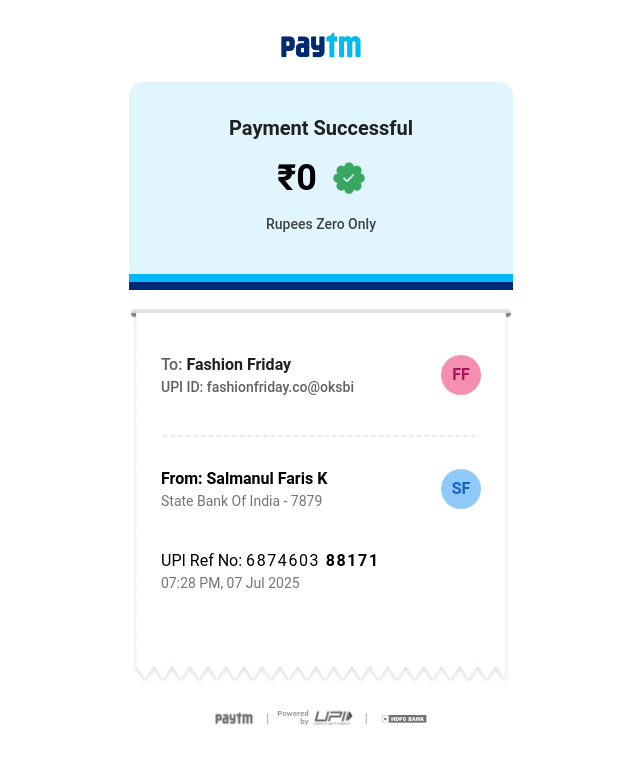
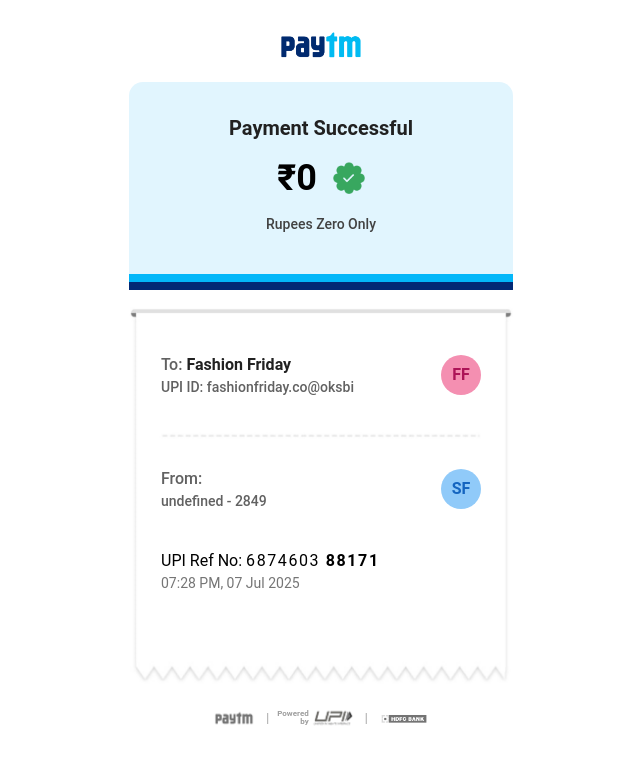
Before and after one commit to ajmalfaris11/Fake-Pay, a React (Vite) app: page /success/paytm in a window 1280 px wide. Shown: the top 764 px of the page, without its empty margins (319-959 px from the left). Built offline with nearby package versions, Linux system fonts and the light colour scheme.

Commit message:
make dinamic change one paytm From details and improve design orginality

```diff
--- a/src/pages/PaytmSuccessPage.jsx
+++ b/src/pages/PaytmSuccessPage.jsx
@@ -113,8 +113,8 @@
                 {/* From */}
                 <div className="flex justify-between items-center mb-2 h-[30%] ">
                     <div>
-                        <p className="font-semibold">From: Salmanul Faris K</p>
-                        <p className="text-sm text-gray-600">State Bank Of India - 7879</p>
+                        <p className="font-[500] text-gray-700">From: <span className="font-semibold text-gray-900 capitalize">{formData.senderName}</span></p>
+                        <p className="text-sm font-[500] text-gray-700">{`${formData.senderBank} - ${AccountNo}`}</p>
                     </div>
                     <div className="bg-blue-200 text-blue-800 w-10 h-10 flex items-center justify-center rounded-full text-md font-bold">
                         SF
```
